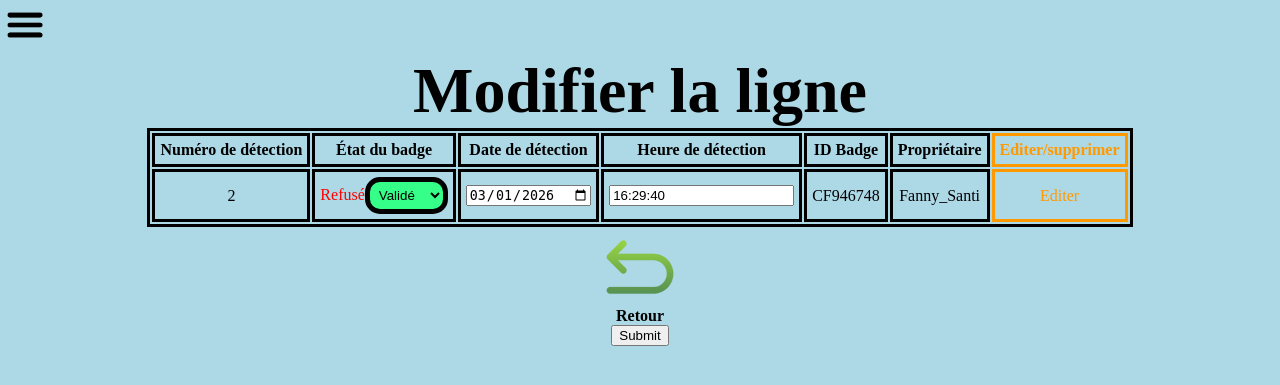
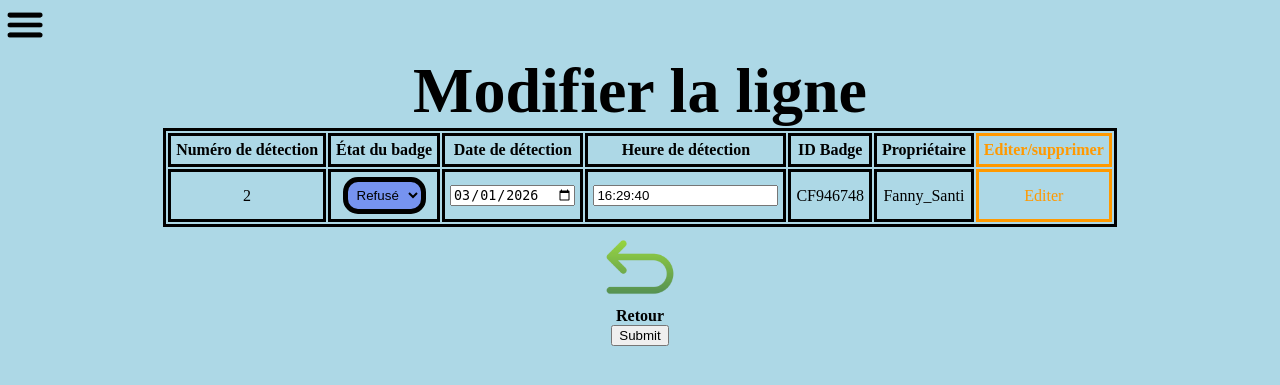
Before and after one commit to chenbast/projet_td, a PHP site: page /modifier.php?id=2 in a window 1280 px wide. Shown: the top 385 px of the page. Run offline with PHP 8.4, Linux system fonts and the light colour scheme; data comes from the database, SQL or seed files in the repository.

Commit message:
ajout valeur par defaut dans le select de l'autorisation et mise en forme

```diff
--- a/web/connexion.php
+++ b/web/connexion.php
@@ -5,7 +5,6 @@ $message = '';
 if (isset($_POST['identifiant']) && isset($_POST['mdp'])) {
     $username = $_POST['identifiant'];
     $password = $_POST['mdp'];
-    echo $username;
     $sql = "SELECT * FROM utilisateurs WHERE id = '$username'";
     $result = $dbh->query($sql);
     while($row = $result->fetch(PDO::FETCH_ASSOC)){
--- a/web/modifier.php
+++ b/web/modifier.php
@@ -41,7 +41,18 @@
 
           echo'<tr><td>'.$row['num_detec'].'</td>';
 
-          echo'<td> <span class="etat" autorisation="'.$row['autorisation'].'"></span><select name="autorisation"><option class="etat" autorisation="true" value ="true"></option><option class="etat" autorisation="false" value="false"></option></select></td>';
+          echo'<td>';
+          if($row['autorisation']=='true'){
+          echo'<select class="neutre" name="autorisation">';
+          echo'<option class="etat" autorisation="true" value ="true" selected="selected"></option>';
+          echo '<option class="etat" autorisation="false" value="false"></option></select></td>';
+          }
+          else{
+          echo'<select class="neutre" name="autorisation">';
+          echo'<option class="etat" autorisation="true" value ="true"></option>';
+          echo '<option class="etat" autorisation="false" value="false" selected="selected"></option></select></td>';
+          }
+
 
           echo '<td><input type="date" name="date" id="date" value="'.$row['date'].'"></td>';
 
--- a/web/projet.css
+++ b/web/projet.css
@@ -118,3 +118,9 @@ select::picker(select) {
       transform: translateY(+10px);
     }
   }
+  .neutre{
+    padding:5px;
+    border: 5px solid black;
+    border-radius:15px;
+    background-color: rgb(118, 147, 240);
+  }
```
